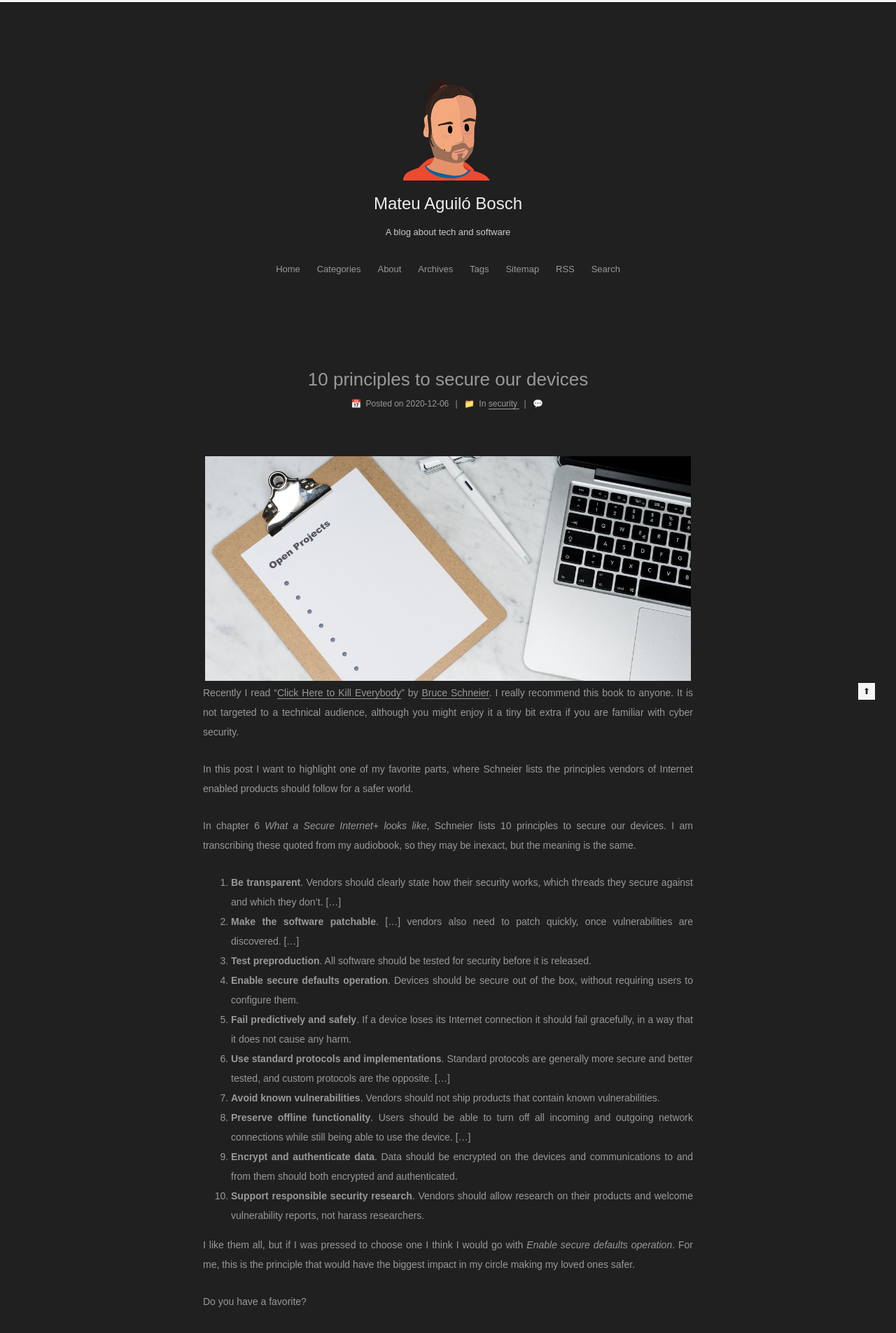
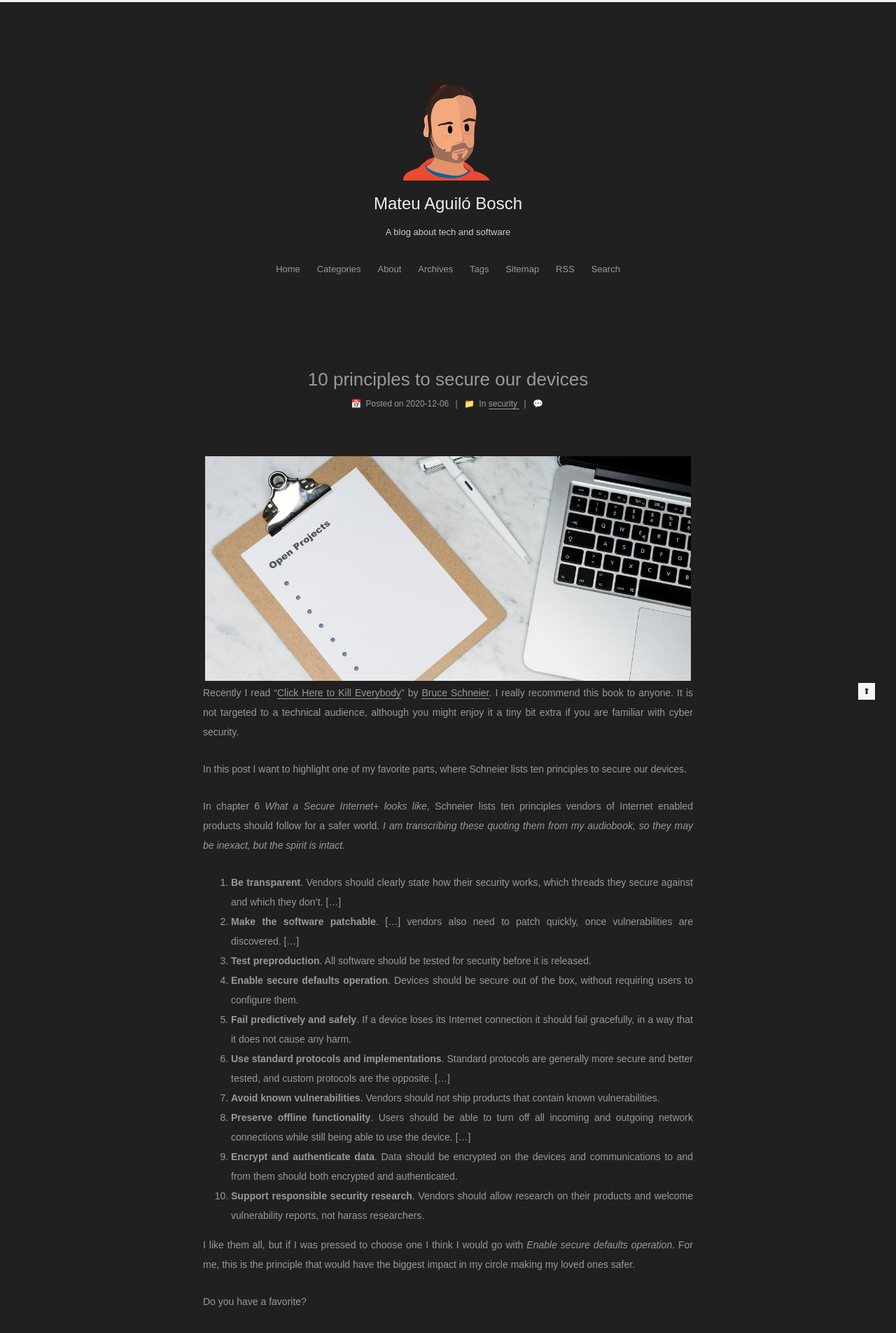
Before and after one commit to e0ipso/e0ipso.github.io, a Jekyll site: the page built from _posts/2020-12-06-10-principles-to-secure-our-devices.md, in a window 1280 px wide. Shown: the top 1905 px of the page at 70% size. Built offline with Jekyll 4.4.1, drawn with Linux system fonts in a browser that asks for light colours; comment, search, counter and statistics services are not loaded.

Commit message:
fix: rewording

```diff
--- a/_posts/2020-12-06-10-principles-to-secure-our-devices.md
+++ b/_posts/2020-12-06-10-principles-to-secure-our-devices.md
@@ -10,14 +10,14 @@ Recently I read "[Click Here to Kill Everybody](https://www.schneier.com/books/c
 really recommend this book to anyone. It is not targeted to a technical audience, although you might
 enjoy it a tiny bit extra if you are familiar with cyber security.
 
-In this post I want to highlight one of my favorite parts, where Schneier lists the principles
-vendors of Internet enabled products should follow for a safer world.
+In this post I want to highlight one of my favorite parts, where Schneier lists ten principles to
+secure our devices.
 
 <!-- more -->
 
-In chapter 6 _What a Secure Internet+ looks like_, Schneier lists 10 principles to secure our
-devices. I am transcribing these quoted from my audiobook, so they may be inexact, but the meaning is
-the same.
+In chapter 6 _What a Secure Internet+ looks like_, Schneier lists ten principles vendors of Internet
+enabled products should follow for a safer world. _I am transcribing these quoting them from my
+audiobook, so they may be inexact, but the spirit is intact._
 
 1. **Be transparent**. Vendors should clearly state how their security works, which threads they secure against and which they don't. [...]
 2. **Make the software patchable**. [...] vendors also need to patch quickly, once vulnerabilities are discovered. [...]
```
